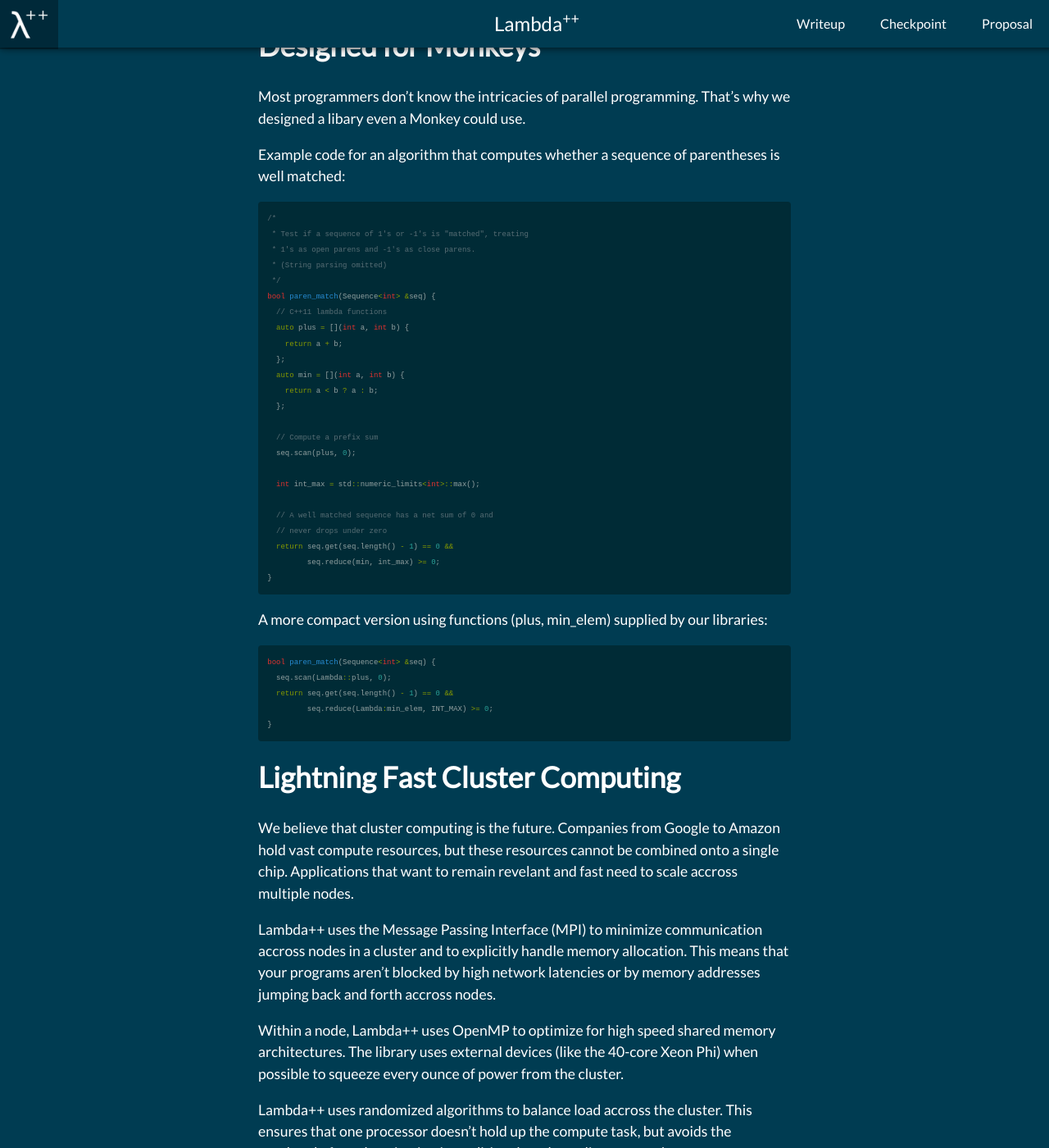
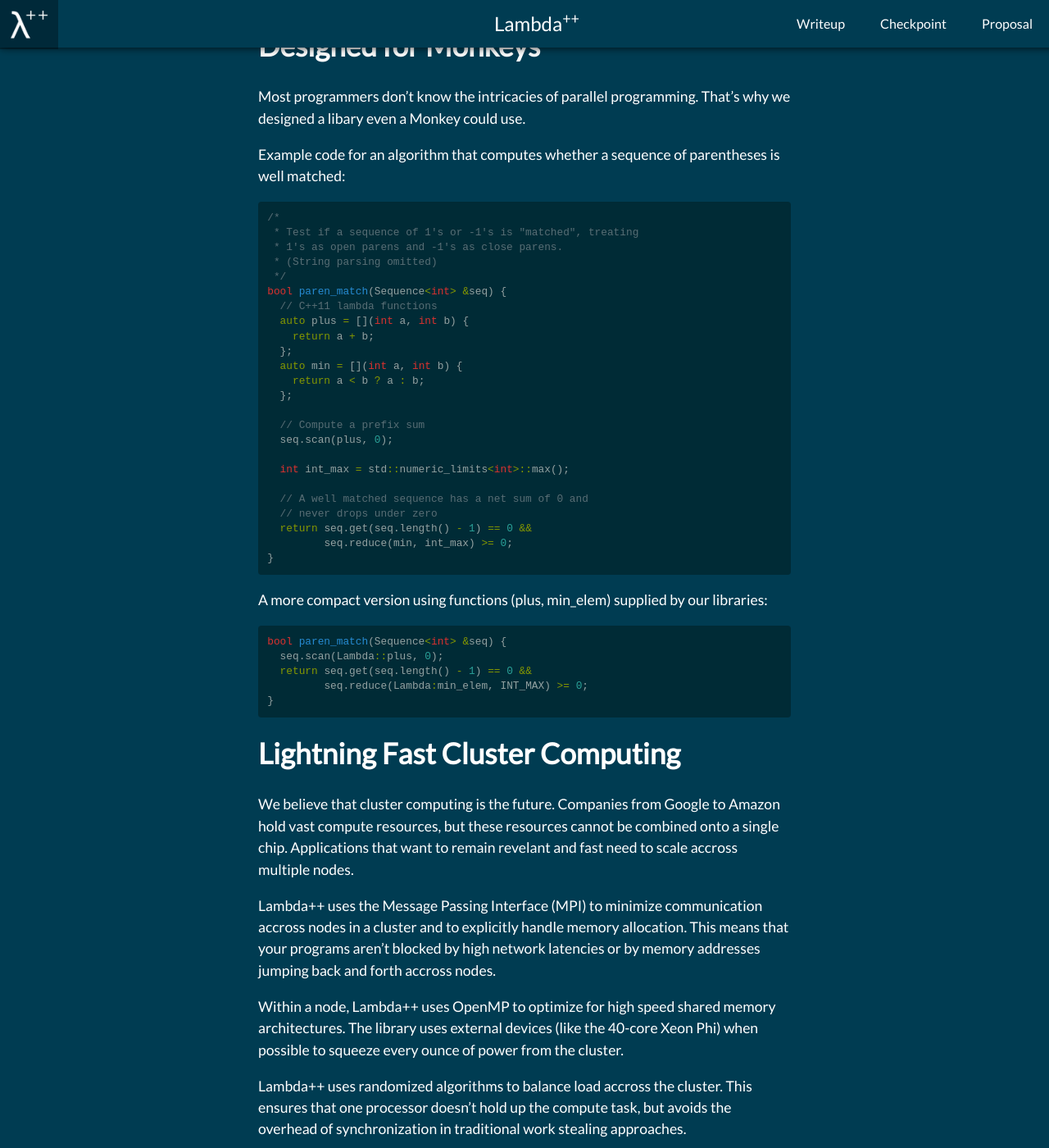
Before and after one commit to AnanyaKumar/lambda-plus-plus, a Jekyll site: the page built from index.md, in a window 1280 px wide and 1400 px high, scrolled down 921 px. Shown: the whole window at 82% size. Built offline with Jekyll 4.4.1, drawn with Linux system fonts in a browser that asks for light colours; nearby versions of some CDN libraries; Markdown is read by kramdown in place of the engine named in the settings.

Commit message:
Fix font sizing

```diff
--- a/_sass/_solarized-dark.scss
+++ b/_sass/_solarized-dark.scss
@@ -320,7 +320,7 @@
 
 code {
   padding: 2px 6px;
-  font-size: 0.8em;
+  font-size: 0.8rem;
   background: $background;
   color: $default;
   border-radius: 3px;
```
